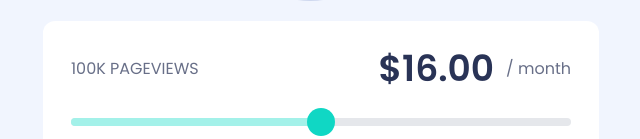
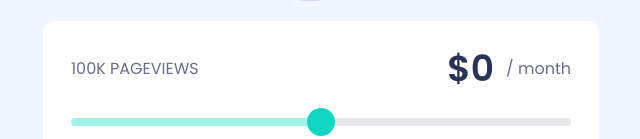
Before and after one commit to nafasebra/price-range-slider, a React (Vite) app: page / in a window 1280 px wide. Shown: the part 242-381 px from the top of the page, without its empty margins (319-959 px from the left). Built offline with nearby package versions, Linux system fonts and the light colour scheme.

Commit message:
Handle price content to range

```diff
--- a/src/App.tsx
+++ b/src/App.tsx
@@ -1,10 +1,10 @@
-import { useState } from "react";
 import CardContainer from "./components/CardContainer";
 import Footer from "./components/Footer";
+import { PriceProvider } from "./context/PriceContext";
 
 function App() {
   return (
-    <>
+    <PriceProvider>
       <div className="relative flex flex-col items-center justify-center overflow-hidden w-full py-4 min-h-[calc(100vh-50px)]">
         <div className="bg-circle px-1 py-10 mb-5 text-dark flex flex-col justify-center items-center">
           <h1 className="text-2xl pb-4 font-semibold">Simple, traffic-based pricing</h1>
@@ -13,7 +13,7 @@ function App() {
         <CardContainer />
       </div>
       <Footer />
-    </>
+    </PriceProvider>
   );
 }
 
--- a/src/components/CardContainer.tsx
+++ b/src/components/CardContainer.tsx
@@ -1,16 +1,19 @@
 import { useContext, useEffect, useState } from "react";
+import { PriceContext } from "../context/PriceContext";
 import Badge from "./Badge";
 import Range from "./Range";
 import Toggle from "./Toggle";
 
 function CardContainer() {
+  const PriceUseContext = useContext(PriceContext);
+
   return (
     <div className="bg-white text-dark w-[90%] md:w-[556px] rounded-xl mx-auto">
       <div className="p-7">
         <div className="flex justify-between items-center">
           <p className="opacity-70 uppercase">100k pageviews</p>
           <div className="flex items-center">
-            <p className="text-4xl font-semibold">$16.00</p>
+            <p className="text-4xl font-semibold">${PriceUseContext.price}</p>
             <p className="pl-3 opacity-70">/ month</p>
           </div>
         </div>
--- a/src/components/Range.tsx
+++ b/src/components/Range.tsx
@@ -1,11 +1,19 @@
-import {useState} from 'react'
+import {FormEvent, useContext, useState} from 'react'
+import { PriceContext } from '../context/PriceContext';
 
 function Range() {
   const [widthSlide, setWithSlide] = useState<number>(50);
+  const PriceUseContext = useContext(PriceContext);
+
+  const ChnagePrice = (e: FormEvent<HTMLInputElement>): void => {
+    PriceUseContext.setPrice(Number(e.currentTarget.value));
+    setWithSlide(Number(e.currentTarget.value));
+  }
+
   return (
    <div className='my-5 relative'>
       <span style={{width: widthSlide + "%"}} className='absolute left-0 top-[9px] rounded-tl-lg rounded-bl-lg bg-turquoise-100 h-2 transition-none z-10'></span>
-      <input type="range" min="0" max="100" onChange={(e) => setWithSlide(Number(e.target.value))} className="w-full h-2 bg-gray-200 rounded-lg appearance-none cursor-pointer" />
+      <input type="range" min="0" max="100" onChange={ChnagePrice} className="w-full h-2 bg-gray-200 rounded-lg appearance-none cursor-pointer" />
    </div>
   )
 }
```
